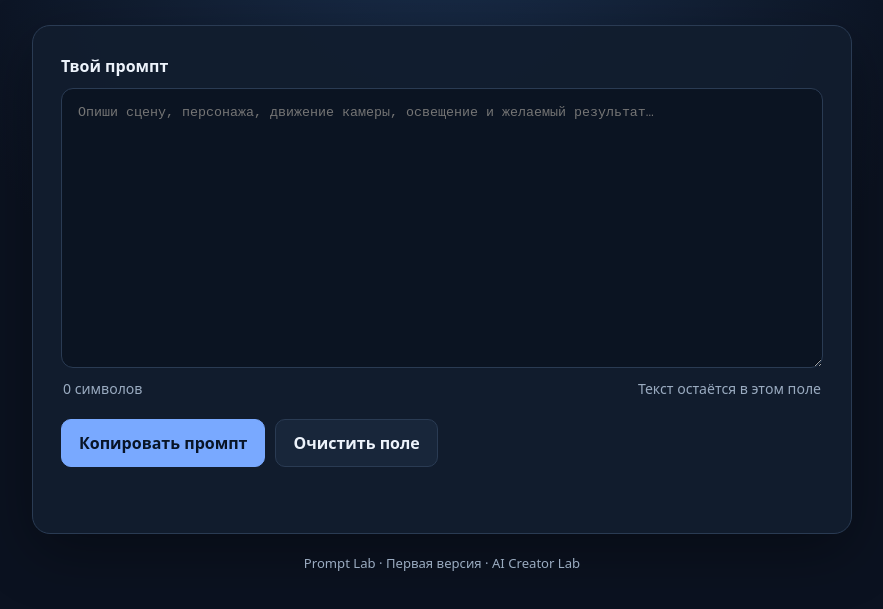
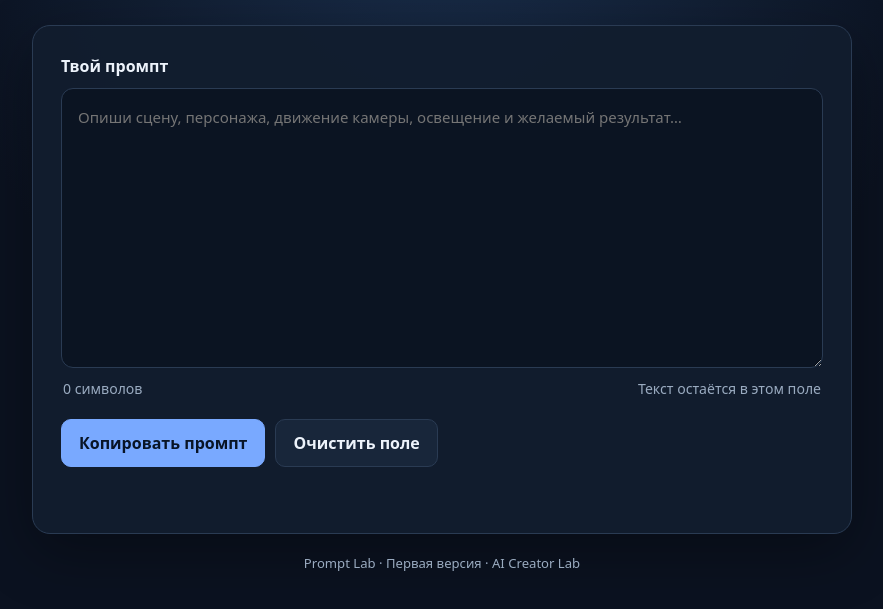
Before and after one commit to vladmirkiev-art/ai-creator-lab, a plain HTML site: page index.html in a window 1280 px wide. Shown: the part 193-802 px from the top of the page, without its empty margins (198-1081 px from the left). Drawn offline with Linux system fonts and the light colour scheme.

Commit message:
Fix prompt textarea typography

```diff
--- a/index.html
+++ b/index.html
@@ -32,7 +32,7 @@
     textarea {
       display: block; width: 100%; min-height: 280px; resize: vertical;
       padding: 16px; border: 1px solid var(--border); border-radius: 12px;
-      background: #0b1422; color: var(--text); font: 15px/1.6 inherit;
+      background: #0b1422; color: var(--text); font: inherit; font-size: 15px; line-height: 1.6;
       outline: none;
     }
     textarea:focus { border-color: var(--accent); box-shadow: 0 0 0 3px #79a9ff22; }
```
